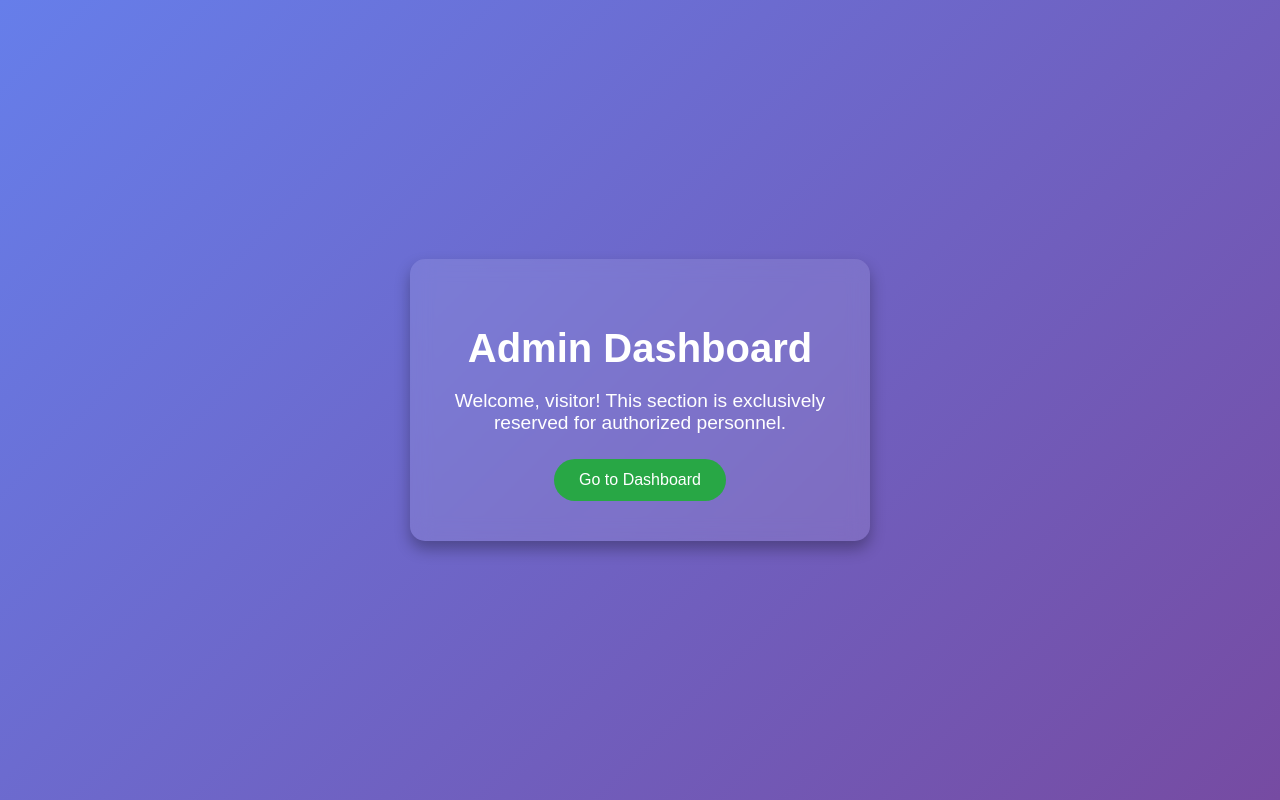
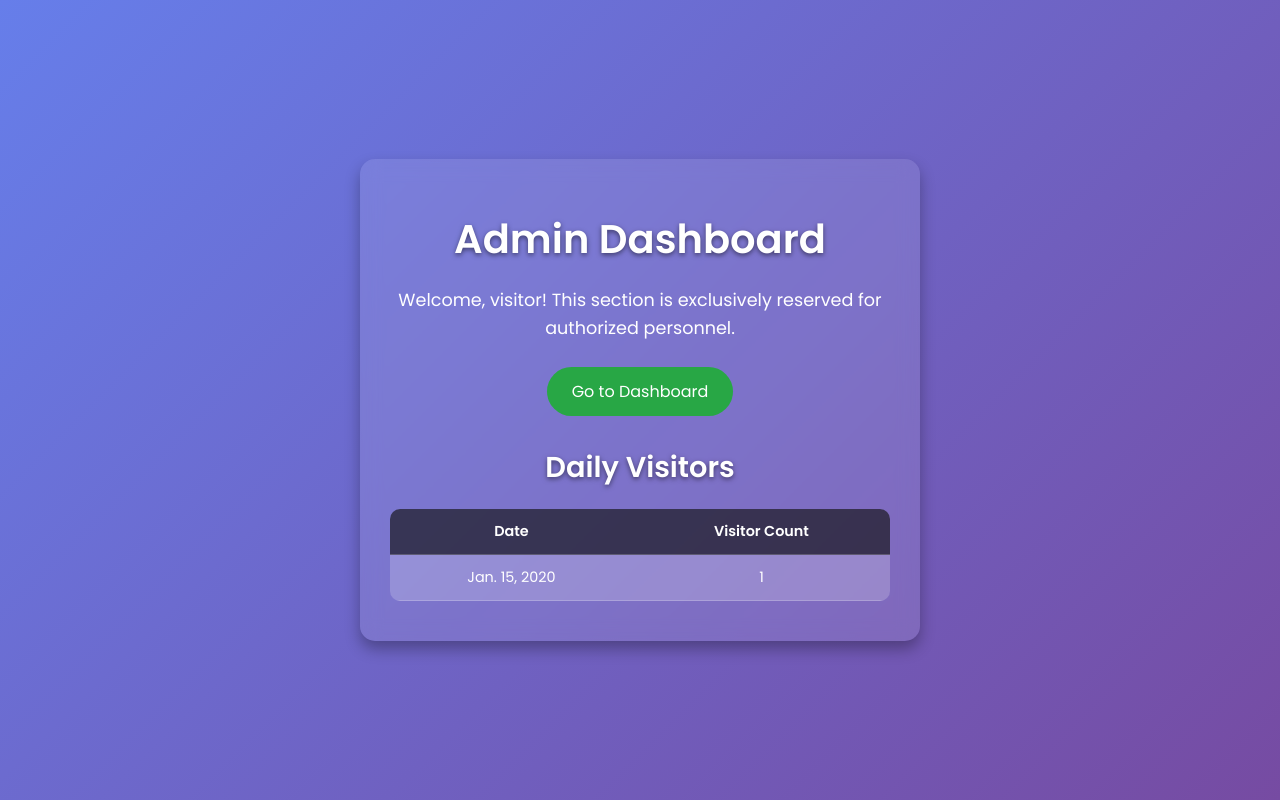
Before and after one commit to rath-anshuman/Aahar_bckd, a Django app: page / in a window 1280 px wide. Run offline with Django 5.2, Linux system fonts and the light colour scheme; tables that the repository leaves empty hold one stand-in row (values such as "Sample post").

Commit message:
visitors showed on backend server doamin

```diff
--- a/Aahar/views.py
+++ b/Aahar/views.py
@@ -1,3 +1,5 @@
 from django.shortcuts import render
+from account.models import Visitor
 def abc(request):
-    return render(request,'a.html')
+    visitors = Visitor.objects.all().order_by('-day')
+    return render(request, 'a.html', {'visitors': visitors})
--- a/templates/a.html
+++ b/templates/a.html
@@ -5,6 +5,7 @@
   <meta charset="UTF-8">
   <meta name="viewport" content="width=device-width, initial-scale=1.0">
   <title>Admin Area</title>
+  <link href="https://fonts.googleapis.com/css2?family=Poppins:wght@300;400;600&display=swap" rel="stylesheet">
   <style>
     /* General Styles */
     body {
@@ -17,18 +18,25 @@
       align-items: center;
       min-height: 100vh;
       color: #fff;
-      overflow: hidden;
+      overflow-x: hidden;
     }
 
     .container {
-      text-align: center;
       background: rgba(255, 255, 255, 0.1);
       border-radius: 15px;
       padding: 40px 30px;
       box-shadow: 0 8px 15px rgba(0, 0, 0, 0.3);
       backdrop-filter: blur(10px);
       max-width: 90%;
-      width: 400px;
+      width: 500px;
+      text-align: center;
+    }
+
+    h1, h2 {
+      margin: 10px 0;
+      font-weight: 600;
+      color: #fff;
+      text-shadow: 0 2px 5px rgba(0, 0, 0, 0.5);
     }
 
     h1 {
@@ -37,9 +45,16 @@
       animation: fadeInDown 1s ease;
     }
 
+    h2 {
+      font-size: 1.8rem;
+      margin-top: 30px;
+      animation: fadeIn 1.5s ease;
+    }
+
     p {
-      font-size: 1.2rem;
+      font-size: 1.1rem;
       margin-bottom: 25px;
+      line-height: 1.6;
       animation: fadeIn 1.5s ease;
     }
 
@@ -55,6 +70,7 @@
       cursor: pointer;
       transition: all 0.3s ease;
       animation: fadeInUp 2s ease;
+      font-weight: 500;
     }
 
     .redirect-btn:hover {
@@ -62,10 +78,51 @@
       box-shadow: 0 5px 15px rgba(40, 167, 69, 0.4);
     }
 
+    /* Visitors Table Styles */
+    table {
+      width: 100%;
+      border-collapse: collapse;
+      margin-top: 20px;
+      font-size: 0.9rem;
+      background: rgba(255, 255, 255, 0.1);
+      border-radius: 10px;
+      overflow: hidden;
+      animation: fadeIn 1.5s ease;
+    }
+
+    th, td {
+      padding: 12px;
+      text-align: center;
+      color: #fff;
+      border-bottom: 1px solid rgba(255, 255, 255, 0.2);
+    }
+
+    th {
+      background: rgba(0, 0, 0, 0.6);
+      font-weight: 600;
+    }
+
+    td {
+      background: rgba(255, 255, 255, 0.1);
+    }
+
+    tbody tr:nth-child(even) {
+      background: rgba(255, 255, 255, 0.2);
+    }
+
+    tbody tr:hover {
+      background: rgba(255, 255, 255, 0.3);
+      transition: background 0.3s ease;
+    }
+
     /* Responsive Styles */
     @media (max-width: 768px) {
       h1 {
         font-size: 2rem;
+      }
+
+      h2 {
+        font-size: 1.5rem;
       }
 
       p {
@@ -76,11 +133,19 @@
         padding: 10px 20px;
         font-size: 0.9rem;
       }
+
+      table {
+        font-size: 0.85rem;
+      }
     }
 
     @media (max-width: 480px) {
       h1 {
         font-size: 1.8rem;
+      }
+
+      h2 {
+        font-size: 1.4rem;
       }
 
       p {
@@ -135,6 +200,25 @@
     <h1>Admin Dashboard</h1>
     <p>Welcome, visitor! This section is exclusively reserved for authorized personnel.</p>
     <a href="https://new-aahar.vercel.app/index.html" class="redirect-btn">Go to Dashboard</a>
+
+    <!-- Visitors Table -->
+    <h2>Daily Visitors</h2>
+    <table>
+      <thead>
+        <tr>
+          <th>Date</th>
+          <th>Visitor Count</th>
+        </tr>
+      </thead>
+      <tbody>
+        {% for visitor in visitors %}
+        <tr>
+          <td>{{ visitor.day }}</td>
+          <td>{{ visitor.count }}</td>
+        </tr>
+        {% endfor %}
+      </tbody>
+    </table>
   </div>
 </body>
 
```
